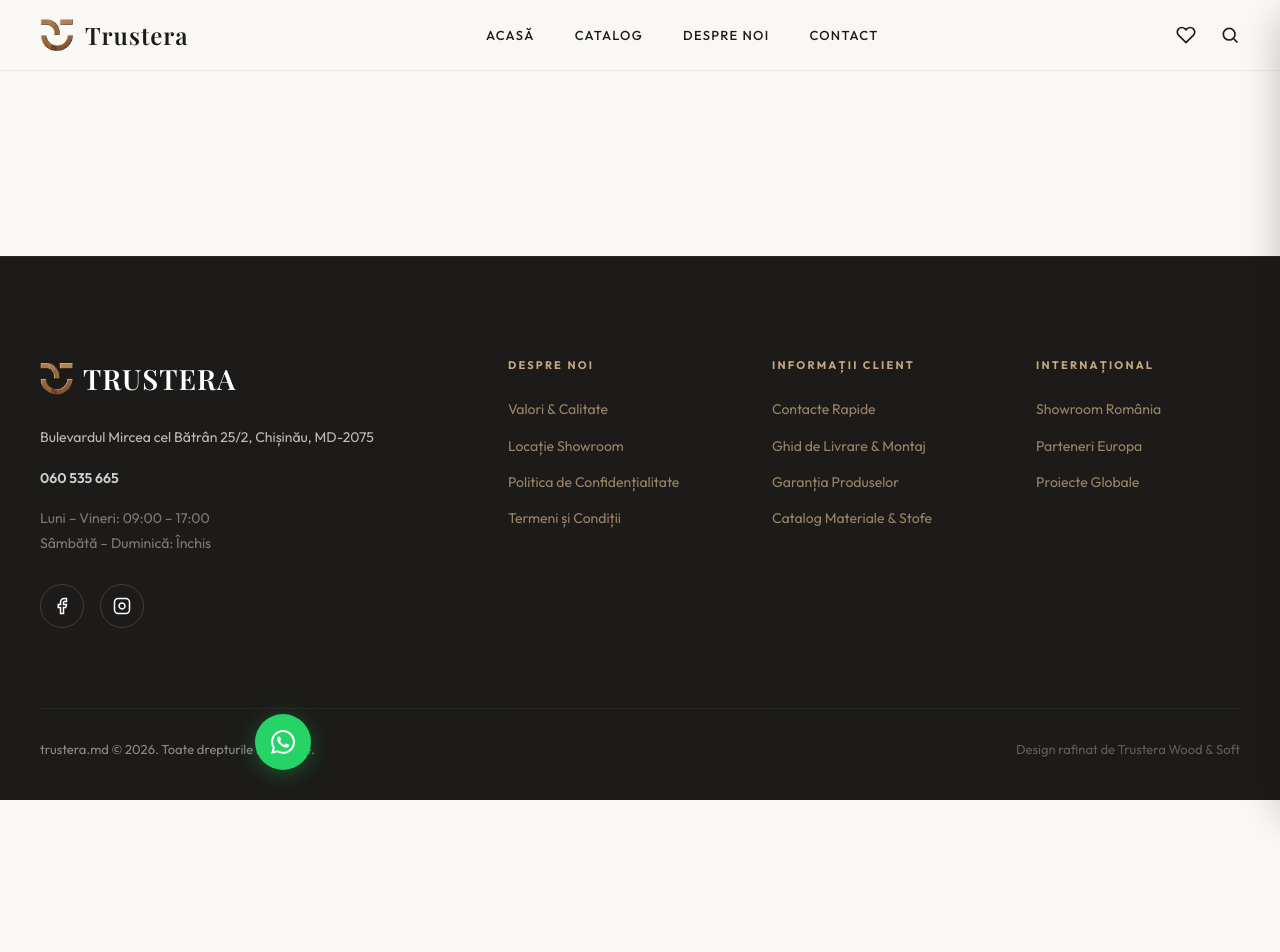
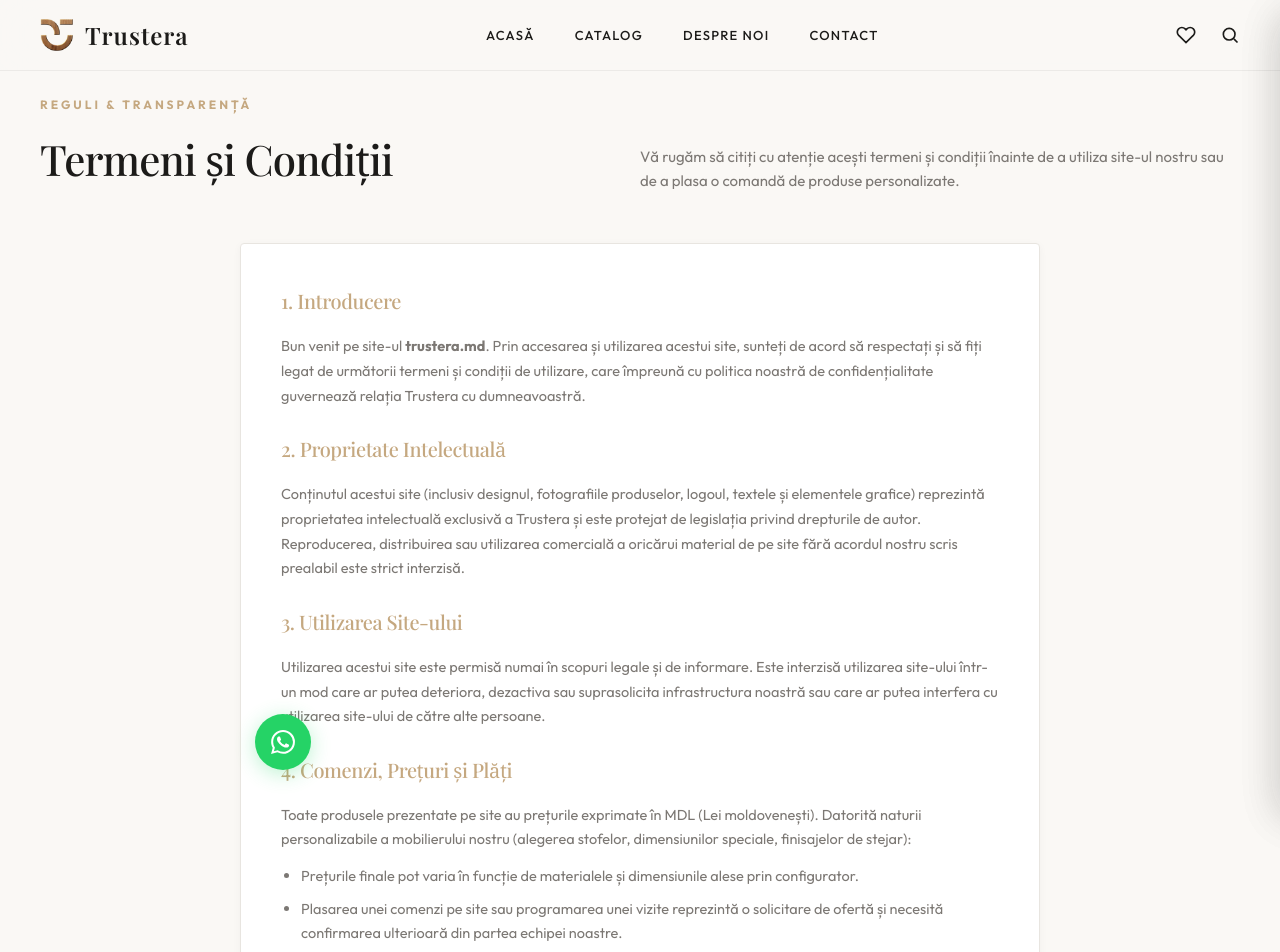
Before and after one commit to DinuVidrascu/trust-wood, a React (Vite) app: page /termeni-conditii in a window 1280 px wide. Shown: the top 952 px of the page. Before the commit the page ends 800 px from the top, so only its background shows below. Built offline with nearby package versions, Linux system fonts and the light colour scheme; a web font is replaced by a local one.

Commit message:
feat(terms): add dedicated terms and conditions page and configure route

```diff
--- a/src/App.jsx
+++ b/src/App.jsx
@@ -9,6 +9,7 @@ import About from './pages/About';
 import Contact from './pages/Contact';
 import Showroom from './pages/Showroom';
 import PrivacyPolicy from './pages/PrivacyPolicy';
+import TermsAndConditions from './pages/TermsAndConditions';
 import { WishlistProvider } from './context/WishlistContext';
 import WishlistDrawer from './components/WishlistDrawer';
 
@@ -49,6 +50,7 @@ export default function App() {
             <Route path="/contact" element={<Contact />} />
             <Route path="/showroom" element={<Showroom />} />
             <Route path="/politica-confidentialitate" element={<PrivacyPolicy />} />
+            <Route path="/termeni-conditii" element={<TermsAndConditions />} />
           </Routes>
         </main>
 
--- a/src/components/Footer.jsx
+++ b/src/components/Footer.jsx
@@ -40,7 +40,7 @@ export default function Footer() {
             <Link to="/despre" onClick={scrollToTop}>Valori & Calitate</Link>
             <Link to="/showroom" onClick={scrollToTop}>Locație Showroom</Link>
             <Link to="/politica-confidentialitate" onClick={scrollToTop}>Politica de Confidențialitate</Link>
-            <a href="#">Termeni și Condiții</a>
+            <Link to="/termeni-conditii" onClick={scrollToTop}>Termeni și Condiții</Link>
           </div>
         </div>
         <div>
--- /dev/null
+++ b/src/pages/TermsAndConditions.jsx
@@ -0,0 +1,101 @@
+import React, { useEffect } from 'react';
+
+export default function TermsAndConditions() {
+  // Scroll to top on load
+  useEffect(() => {
+    window.scrollTo({ top: 0 });
+  }, []);
+
+  return (
+    <div className="page-entrance subpage" style={{ paddingBottom: '80px', paddingTop: '85px' }}>
+      <section className="section" style={{ paddingTop: '10px' }}>
+
+        {/* HEADER */}
+        <div className="section-header" style={{ marginBottom: '50px' }}>
+          <div>
+            <span className="section-title">Reguli & Transparență</span>
+            <h1 className="section-heading title-serif">Termeni și Condiții</h1>
+          </div>
+          <p style={{ color: 'var(--text-secondary)', maxWidth: '600px', fontSize: '15px' }}>
+            Vă rugăm să citiți cu atenție acești termeni și condiții înainte de a utiliza site-ul nostru sau de a plasa o comandă de produse personalizate.
+          </p>
+        </div>
+
+        {/* POLICY CONTENT */}
+        <div style={{
+          maxWidth: '800px',
+          margin: '0 auto',
+          background: 'var(--bg-card)',
+          padding: '40px',
+          borderRadius: '4px',
+          border: '1px solid var(--border)',
+          boxShadow: 'var(--shadow-sm)',
+          color: 'var(--text-primary)',
+          lineHeight: '1.7',
+          fontSize: '14.5px'
+        }} className="policy-container">
+
+          <h2 className="title-serif" style={{ fontSize: '20px', color: 'var(--accent)', marginBottom: '16px' }}>1. Introducere</h2>
+          <p style={{ marginBottom: '24px', color: 'var(--text-secondary)' }}>
+            Bun venit pe site-ul <strong>trustera.md</strong>. Prin accesarea și utilizarea acestui site, sunteți de acord să respectați și să fiți legat de următorii termeni și condiții de utilizare, care împreună cu politica noastră de confidențialitate guvernează relația Trustera cu dumneavoastră.
+          </p>
+
+          <h2 className="title-serif" style={{ fontSize: '20px', color: 'var(--accent)', marginBottom: '16px' }}>2. Proprietate Intelectuală</h2>
+          <p style={{ marginBottom: '24px', color: 'var(--text-secondary)' }}>
+            Conținutul acestui site (inclusiv designul, fotografiile produselor, logoul, textele și elementele grafice) reprezintă proprietatea intelectuală exclusivă a Trustera și este protejat de legislația privind drepturile de autor. Reproducerea, distribuirea sau utilizarea comercială a oricărui material de pe site fără acordul nostru scris prealabil este strict interzisă.
+          </p>
+
+          <h2 className="title-serif" style={{ fontSize: '20px', color: 'var(--accent)', marginBottom: '16px' }}>3. Utilizarea Site-ului</h2>
+          <p style={{ marginBottom: '24px', color: 'var(--text-secondary)' }}>
+            Utilizarea acestui site este permisă numai în scopuri legale și de informare. Este interzisă utilizarea site-ului într-un mod care ar putea deteriora, dezactiva sau suprasolicita infrastructura noastră sau care ar putea interfera cu utilizarea site-ului de către alte persoane.
+          </p>
+
+          <h2 className="title-serif" style={{ fontSize: '20px', color: 'var(--accent)', marginBottom: '16px' }}>4. Comenzi, Prețuri și Plăți</h2>
+          <p style={{ marginBottom: '12px', color: 'var(--text-secondary)' }}>
+            Toate produsele prezentate pe site au prețurile exprimate în MDL (Lei moldovenești). Datorită naturii personalizabile a mobilierului nostru (alegerea stofelor, dimensiunilor speciale, finisajelor de stejar):
+          </p>
+          <ul style={{ paddingLeft: '20px', marginBottom: '24px', listStyleType: 'disc', color: 'var(--text-secondary)' }}>
+            <li style={{ marginBottom: '8px' }}>Prețurile finale pot varia în funcție de materialele și dimensiunile alese prin configurator.</li>
+            <li style={{ marginBottom: '8px' }}>Plasarea unei comenzi pe site sau programarea unei vizite reprezintă o solicitare de ofertă și necesită confirmarea ulterioară din partea echipei noastre.</li>
+            <li style={{ marginBottom: '8px' }}>Plățile și condițiile de avans pentru producție se vor stabili în detaliu în cadrul contractului semnat la showroom-ul nostru sau online prin designer dedicat.</li>
+          </ul>
+
+          <h2 className="title-serif" style={{ fontSize: '20px', color: 'var(--accent)', marginBottom: '16px' }}>5. Livrare și Garanție</h2>
+          <p style={{ marginBottom: '12px', color: 'var(--text-secondary)' }}>
+            Livrarea produselor se face la adresa specificată de client pe teritoriul Republicii Moldova conform tarifelor și termenilor agreați la semnarea comenzii:
+          </p>
+          <ul style={{ paddingLeft: '20px', marginBottom: '24px', listStyleType: 'disc', color: 'var(--text-secondary)' }}>
+            <li style={{ marginBottom: '8px' }}><strong>Termen de execuție:</strong> Pentru produsele realizate la comandă, termenul standard este de 15-25 de zile lucrătoare de la plata avansului.</li>
+            <li style={{ marginBottom: '8px' }}><strong>Garanție:</strong> Oferim o garanție de 24 de luni pentru structura din lemn masiv și tapițerie, în condiții normale de utilizare casnică.</li>
+          </ul>
+
+          <h2 className="title-serif" style={{ fontSize: '20px', color: 'var(--accent)', marginBottom: '16px' }}>6. Limitarea Răspunderii</h2>
+          <p style={{ marginBottom: '24px', color: 'var(--text-secondary)' }}>
+            Trustera nu va fi responsabilă pentru daune indirecte, accidentale sau speciale ce rezultă din utilizarea sau imposibilitatea de utilizare a site-ului sau a informațiilor prezentate pe acesta. Ne străduim ca toate detaliile tehnice și imaginile să fie cât mai fidele, însă pot exista mici diferențe de nuanță din cauza setărilor ecranului dumneavoastră sau texturii naturale a lemnului.
+          </p>
+
+          <h2 className="title-serif" style={{ fontSize: '20px', color: 'var(--accent)', marginBottom: '16px' }}>7. Modificări ale Termenilor</h2>
+          <p style={{ marginBottom: '24px', color: 'var(--text-secondary)' }}>
+            Ne rezervăm dreptul de a modifica acești termeni și condiții în orice moment, fără o notificare prealabilă. Utilizarea în continuare a site-ului constituie acordul dumneavoastră cu privire la versiunea actualizată a termenilor.
+          </p>
+
+          <h2 className="title-serif" style={{ fontSize: '20px', color: 'var(--accent)', marginBottom: '16px' }}>8. Contact</h2>
+          <p style={{ margin: '0', color: 'var(--text-secondary)' }}>
+            Pentru orice nelămuriri sau întrebări legate de acești termeni și condiții, vă rugăm să ne scrieți pe e-mail la adresa: <a href="mailto:info@trustera.md" style={{ color: 'var(--accent)', fontWeight: '600' }}>info@trustera.md</a>.
+          </p>
+
+        </div>
+
+      </section>
+
+      {/* RESPONSIVE CSS OVERRIDES */}
+      <style>{`
+        @media (max-width: 600px) {
+          .policy-container {
+            padding: 24px 20px !important;
+          }
+        }
+      `}</style>
+    </div>
+  );
+}
```
